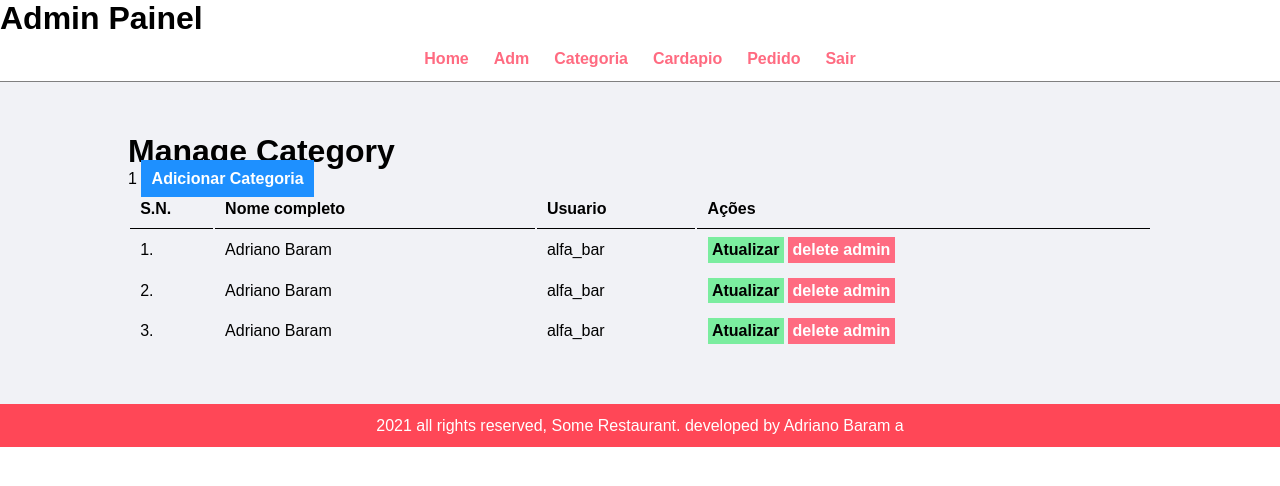
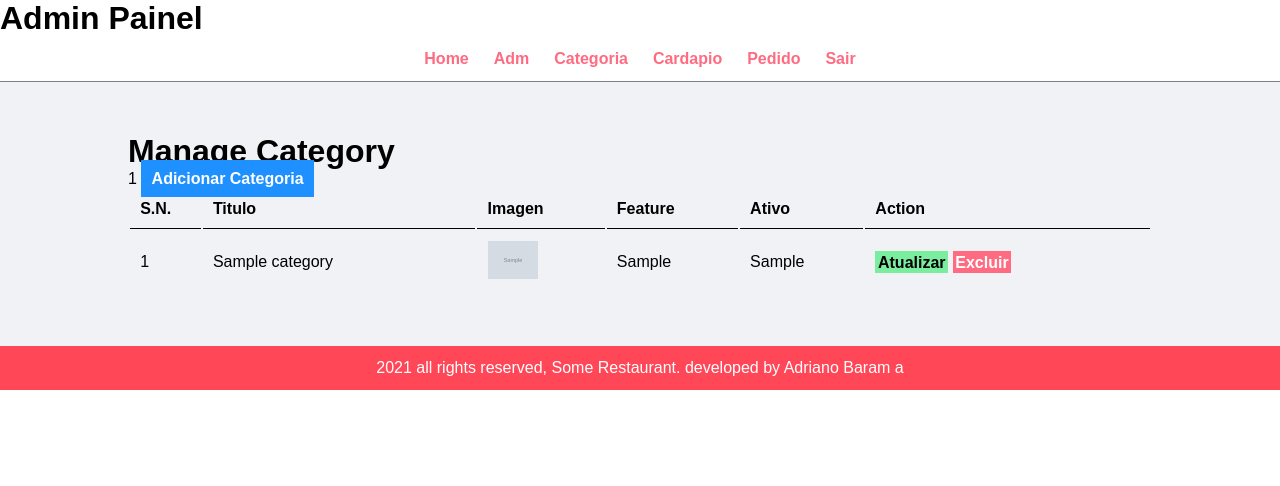
Before and after one commit to alfabar/loja, a PHP site: page /loja/admin/manage-category.php in a window 1280 px wide. Shown: the top 486 px of the page. Run offline with PHP 8.4, Linux system fonts and the light colour scheme; the visitor is signed in with stand-in values (Sample User, id 1); tables that the repository leaves empty or names only in its code hold one stand-in row (values such as "Sample post"); grey boxes marked "Sample" are stand-in pictures; some libraries are stand-ins or nearby versions.

Commit message:
categoria realizando update de imagem e visualizando

```diff
--- a/admin/manage-category.php
+++ b/admin/manage-category.php
@@ -18,33 +18,98 @@
     <table class="tbl-full">
       <tr>
         <th>S.N.</th>
-        <th>Nome completo</th>
-        <th>Usuario</th>
-        <th>Ações</th>
+        <th>Titulo </th>
+        <th>Imagen</th>
+        <th>Feature</th>
+        <th>Ativo</th>
+        <th>Action</th>
       </tr>
-      <tr>
-        <td>1.</td>
-        <td>Adriano Baram</td>
-        <td>alfa_bar</td>
-        <td> <a class="btn-secundary" href="">Atualizar</a>
-          <a class="btn-danger" href="">delete admin</a></td>
-      </tr>
-      <tr>
-        <td>2.</td>
-        <td>Adriano Baram</td>
-        <td>alfa_bar</td>
-        <td> <a class="btn-secundary" href="">Atualizar</a>
-          <a class="btn-danger" href="">delete admin</a></td>
-      </tr>
-      <tr>
-        <td>3.</td>
-        <td>Adriano Baram</td>
-        <td>alfa_bar</td>
-        <td>
-          <a class="btn-secundary" href="">Atualizar</a>
-          <a class="btn-danger" href="">delete admin</a>
-        </td>
-      </tr>
+      <?php
+
+      //Query que consulta para obter dados da tabela categoria
+      $sql = "SELECT * FROM tbl_category";
+
+      // Comandos para Executar a consulta Query
+      $res = mysqli_query($conn, $sql);
+
+      // comando para contar as tabelas do banco de dados
+      $count = mysqli_num_rows($res);
+
+      //Criar numero de serial variavel
+      $sn=1;
+
+      //Vamos verificar se temos ou não os dados de consulta
+      if($count>0)
+      {
+        // Dados encontrado
+        // Obter dados e disponibilizar
+        while($row=mysqli_fetch_assoc($res))
+        {
+          $id = $row['id'];
+          $title = $row['title'];
+          $image_name = $row['image_name'];
+          $featured = $row['featured'];
+          $active = $row['active'];
+
+          ?>
+          <tr>
+            <td><?php echo $sn++; ?></td>
+            <td><?php echo $title; ?></td>
+            <td><?php
+            if ($image_name!="")
+            {
+              //mostrar a imagem
+              ?>
+              <img src="<?php echo SITEURL; ?>images/category/<?php echo $image_name; ?>" width="50px" alt="" srcset="">
+
+
+
+              <?php
+
+            }
+            else
+            {
+
+
+              echo "<div class='error'>Não há imagem adicionada</div>";
+            }
+
+
+
+
+
+
+            ?></td>
+            <td><?php echo $featured; ?></td>
+            <td><?php echo $active; ?></td>
+            <td>
+              <a class="btn-secundary" href="">Atualizar</a>
+              <a class="btn-danger" href="">Excluir</a>
+            </td>
+          </tr>
+          <?php
+        }
+
+      }
+      else
+      {
+        //Dados não encontrado
+        //Mostrar a mensagem dentro da tabela
+        ?>
+        <tr>
+          <td colspan="6">
+            <div class="error">Nenhuma categoria Adicionada</div>
+          </td>
+        </tr>
+
+        <?php
+
+      }
+
+
+
+
+      ?>
     </table>
 </div>
 
```
Also changed, not shown: images/category/Food_Category_709.jpg (added).
